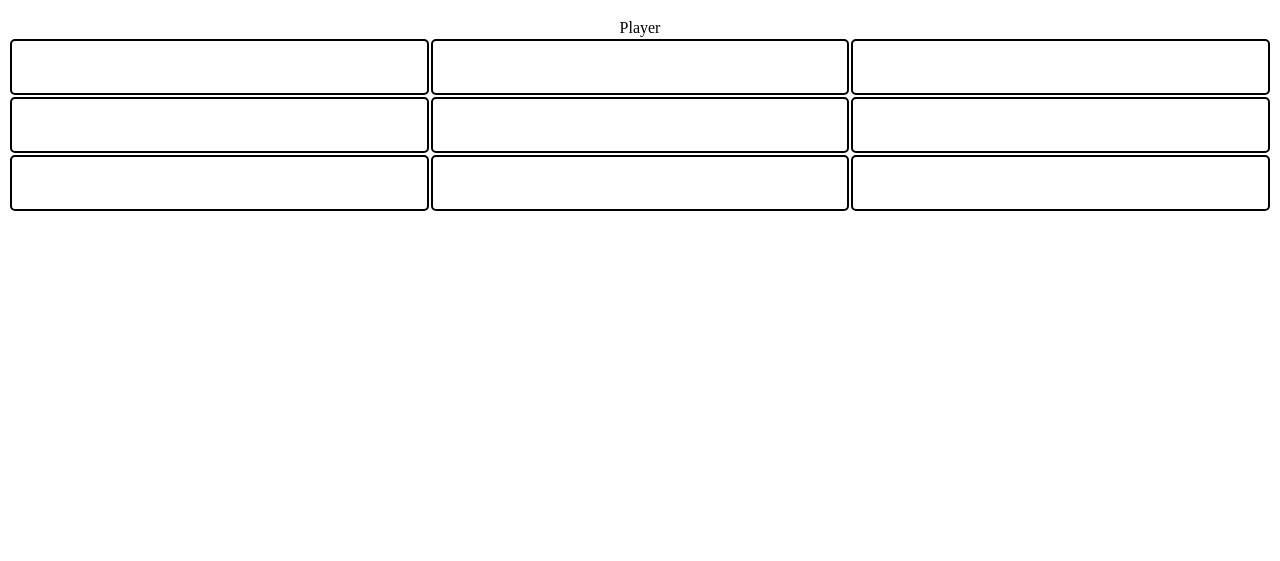
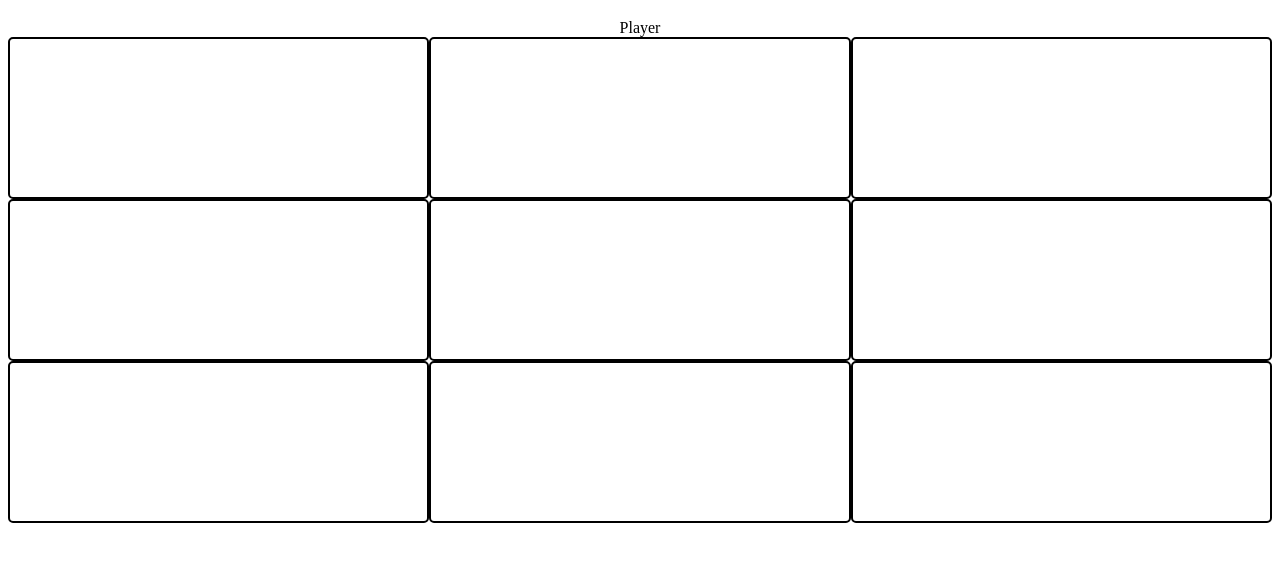
Before and after one commit to jacob-greenwald/tictactoe, a plain HTML site: page index.html in a window 1280 px wide. Shown: the part 61-622 px from the top of the page. Drawn offline with Linux system fonts and the light colour scheme.

Commit message:
Fixed style

```diff
--- a/index.html
+++ b/index.html
@@ -10,26 +10,24 @@
 <body>
     <h1>Tic-Tac-Toe</h1>
     <div class="turnDiv">Player</div>
-    <table class="board">
-        <tbody>
-            <tr>
-                <td><div class="cell" id="cell0">&nbsp;</div></td>
-                <td><div class="cell" id="cell1">&nbsp;</div></td>
-                <td><div class="cell" id="cell2">&nbsp;</div></td>
-            </tr>
-            <tr>
-                <td><div class="cell" id="cell3">&nbsp;</div></td>
-                <td><div class="cell" id="cell4">&nbsp;</div></td>
-                <td><div class="cell" id="cell5">&nbsp;</div></td>
-            </tr>
-            <tr>
-                <td><div class="cell" id="cell6">&nbsp;</div></td>
-                <td><div class="cell" id="cell7">&nbsp;</div></td>
-                <td><div class="cell" id="cell8">&nbsp;</div></td>
-            </tr>
-        </tbody>
+    <div class="board">
+        <div class="row" id="row1">
+            <div class="cell" id="cell0">&nbsp;</div>
+            <div class="cell" id="cell1">&nbsp;</div>
+            <div class="cell" id="cell2">&nbsp;</div>
+        </div>
+        <div class="row" id="row2">
+            <div class="cell" id="cell3">&nbsp;</div>
+            <div class="cell" id="cell4">&nbsp;</div>
+            <div class="cell" id="cell5">&nbsp;</div>
+        </div>
+        <div class="row" id="row3">
+            <div class="cell" id="cell6">&nbsp;</div>
+            <div class="cell" id="cell7">&nbsp;</div>
+            <div class="cell" id="cell8">&nbsp;</div>
+        </div>
 
-    </table>
+    </div>
     <script src="script.js"> </script>
 </body>
 </html>
--- a/style.css
+++ b/style.css
@@ -1,30 +1,24 @@
 body {
     text-align: center;
+    margin: 50;
+    height: 200;
+
 }
 
-table {
-    text-align: center;
-    align-items: center;
-    width: 100%;
-    border: 10px;
-    border-color: black;
+.board {
+    font-size: 50px;
+
 }
 
-tr {
+.row {
+    display: flex;
+    flex-direction: row;
     width: 100%;
 }
 
-td {
-    /* margin: 15; */
-    height: 50px;
+.cell {
+    width: 100%;
     border: 2px solid black;
     border-radius: 5px;
-    /* height: 50; */
-    /* width: 500; */
-
+    padding: 50px;
 }
-
-.cell {
-    height: 100%;
-    width: 100%;
-}
```
